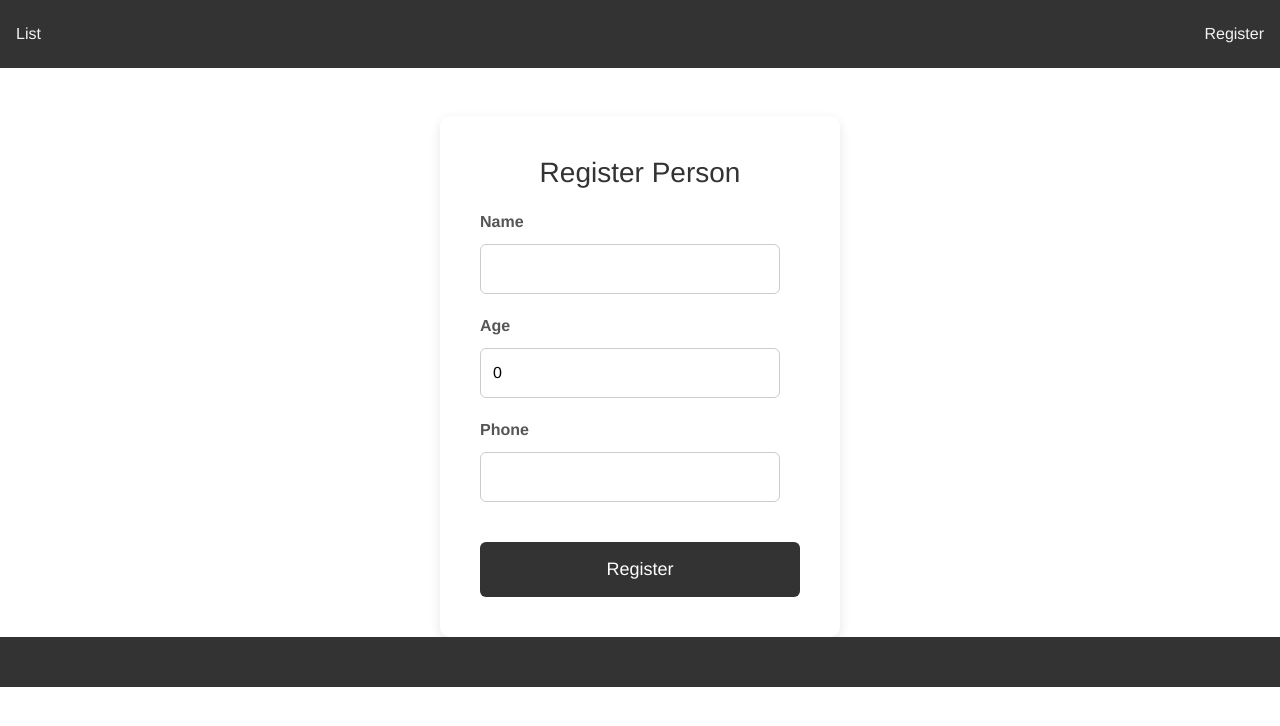
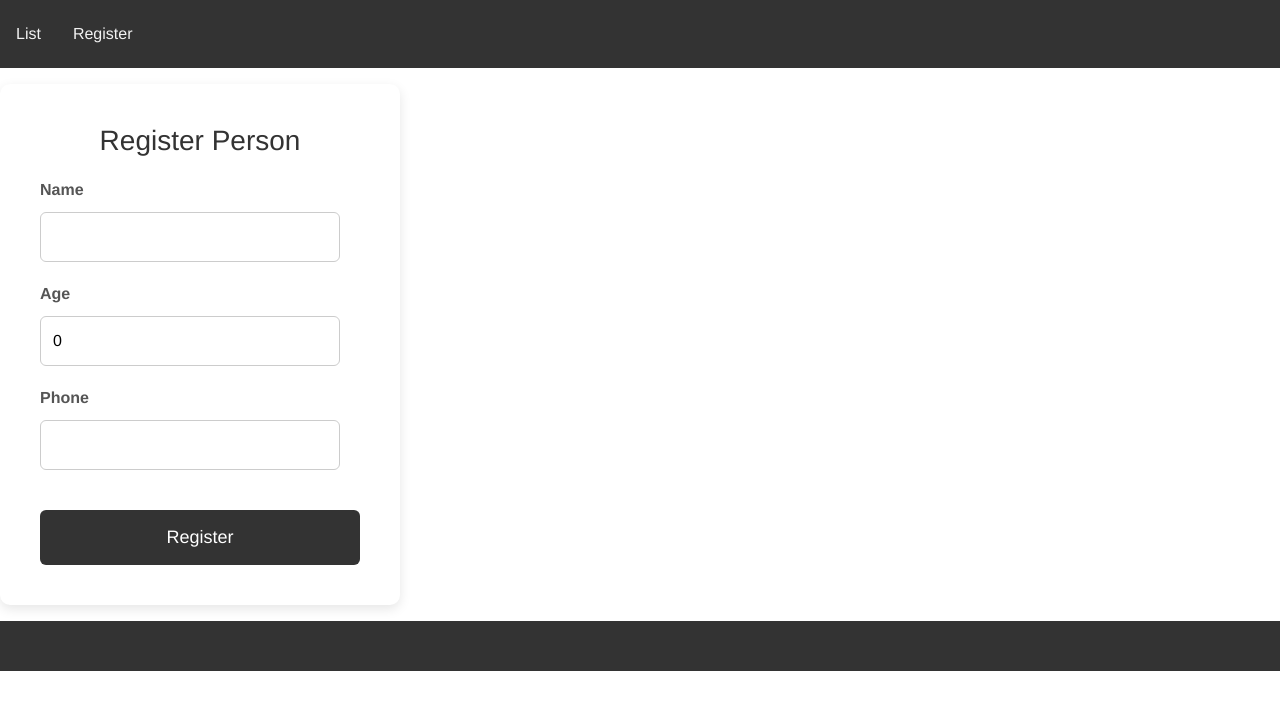
Before and after one commit to bouchraakl/crudDesafio-ng, an Angular app: page /register in a window 1280 px wide. Shown: the top 726 px of the page. Built offline with nearby package versions, Linux system fonts and the light colour scheme.

Commit message:
bootstrap changes

```diff
--- a/src/app/app.module.ts
+++ b/src/app/app.module.ts
@@ -9,14 +9,13 @@ import { FooterComponent } from './layout/footer/footer.component';
 import { ListComponent } from './people/list/list.component';
 import { RegisterComponent } from './people/register/register.component';
 import { NgbModule } from '@ng-bootstrap/ng-bootstrap';
-
 @NgModule({
   declarations: [
     AppComponent,
     ListComponent,
     RegisterComponent,
     NavbarComponent,
-    FooterComponent
+    FooterComponent,
   ],
   imports: [
     BrowserModule,
--- a/src/app/layout/navbar/navbar.component.scss
+++ b/src/app/layout/navbar/navbar.component.scss
@@ -1,6 +1,8 @@
 .navbar {
   background-color: #333;
   overflow: hidden;
+  align-items: flex-start;
+  justify-content: flex-start;
 }
 
 .navbar a {
--- a/src/app/people/list/list.component.html
+++ b/src/app/people/list/list.component.html
@@ -1,10 +1,10 @@
-<div class="container mt-4">
+<div class="container">
   <div class="filter">
     <input type="checkbox" name="filterByAge" id="filterByAge" [(ngModel)]="showAgeAbove30" />
     <label for="switch">Age > 30</label>
   </div>
 
-  <table class="table mt-2">
+  <table>
     <thead>
       <tr>
         <th>Name</th>
--- a/src/app/people/list/list.component.scss
+++ b/src/app/people/list/list.component.scss
@@ -1,6 +1,7 @@
 
 .container {
   height: 100vh;
+  width: 100vw;
   display: flex;
   flex-direction: column;
   align-items: flex-start;
--- a/src/app/people/register/register.component.html
+++ b/src/app/people/register/register.component.html
@@ -1,15 +1,15 @@
 <div class="register-form">
   <h2>Register Person</h2>
   <form (ngSubmit)="registerPerson()">
-    <div class="form-group">
+    <div class="form-groupp">
       <label for="name">Name</label>
       <input type="text" id="name" name="name" [(ngModel)]="newPerson.name" required>
     </div>
-    <div class="form-group">
+    <div class="form-groupp">
       <label for="age">Age</label>
       <input type="number" id="age" name="age" [(ngModel)]="newPerson.age" required>
     </div>
-    <div class="form-group">
+    <div class="form-groupp">
       <label for="phone">Phone</label>
       <input type="text" id="phone" name="phone" [(ngModel)]="newPerson.phone" required>
     </div>
--- a/src/app/people/register/register.component.scss
+++ b/src/app/people/register/register.component.scss
@@ -1,7 +1,7 @@
 .register-form {
     max-width: 400px;
-    margin: 0 auto;
-    margin-top: 3rem;
+    margin-top: 1rem;
+    margin-bottom: 1rem;
     padding: 40px;
     background-color: #ffffff;
     border-radius: 10px;
@@ -16,18 +16,18 @@
     color: #333;
 }
 
-.form-group {
+.form-groupp {
     margin-bottom: 20px;
 }
 
-.form-group label {
+.form-groupp label {
     display: block;
     font-weight: bold;
     margin-bottom: 10px;
     color: #555;
 }
 
-.form-group input {
+.form-groupp input {
     width: calc(100% - 20px);
     padding: 12px;
     font-size: 16px;
```
